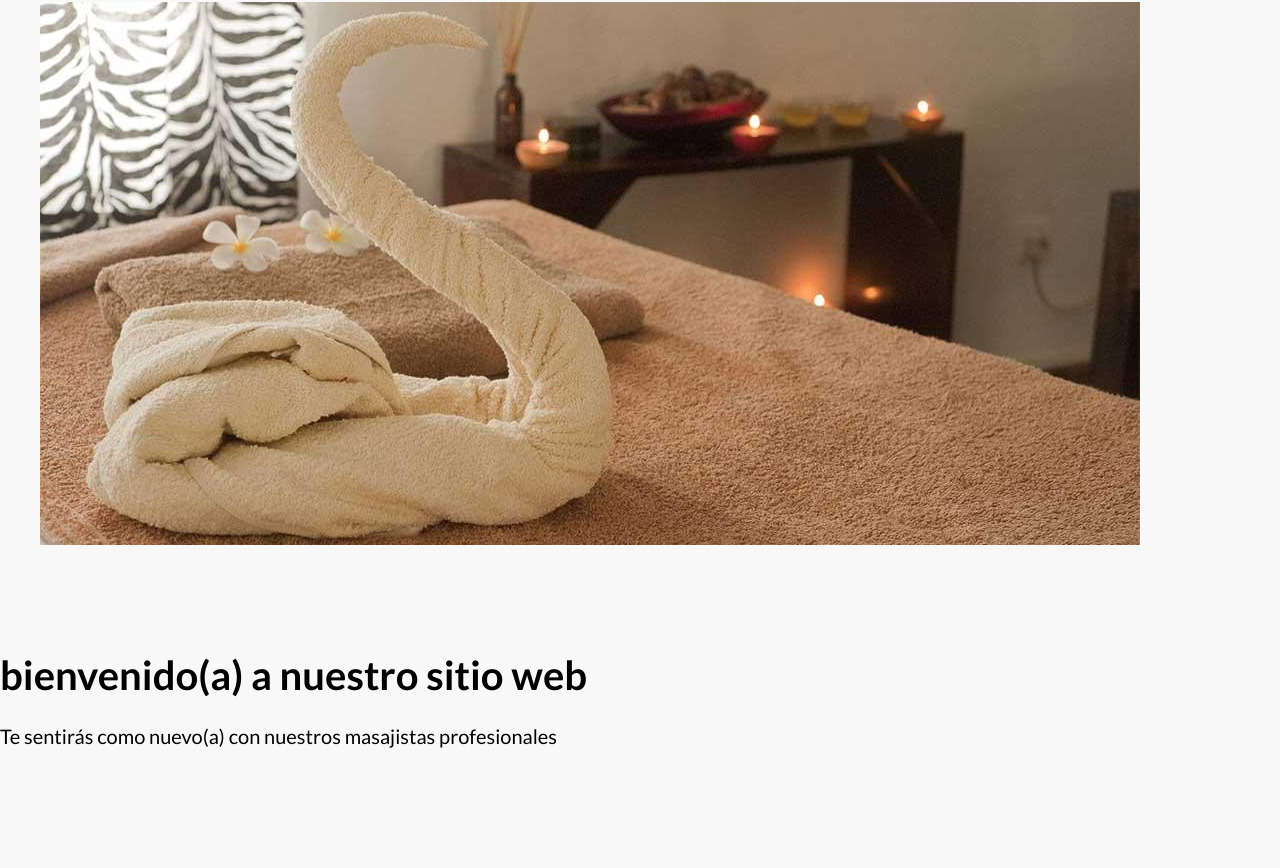
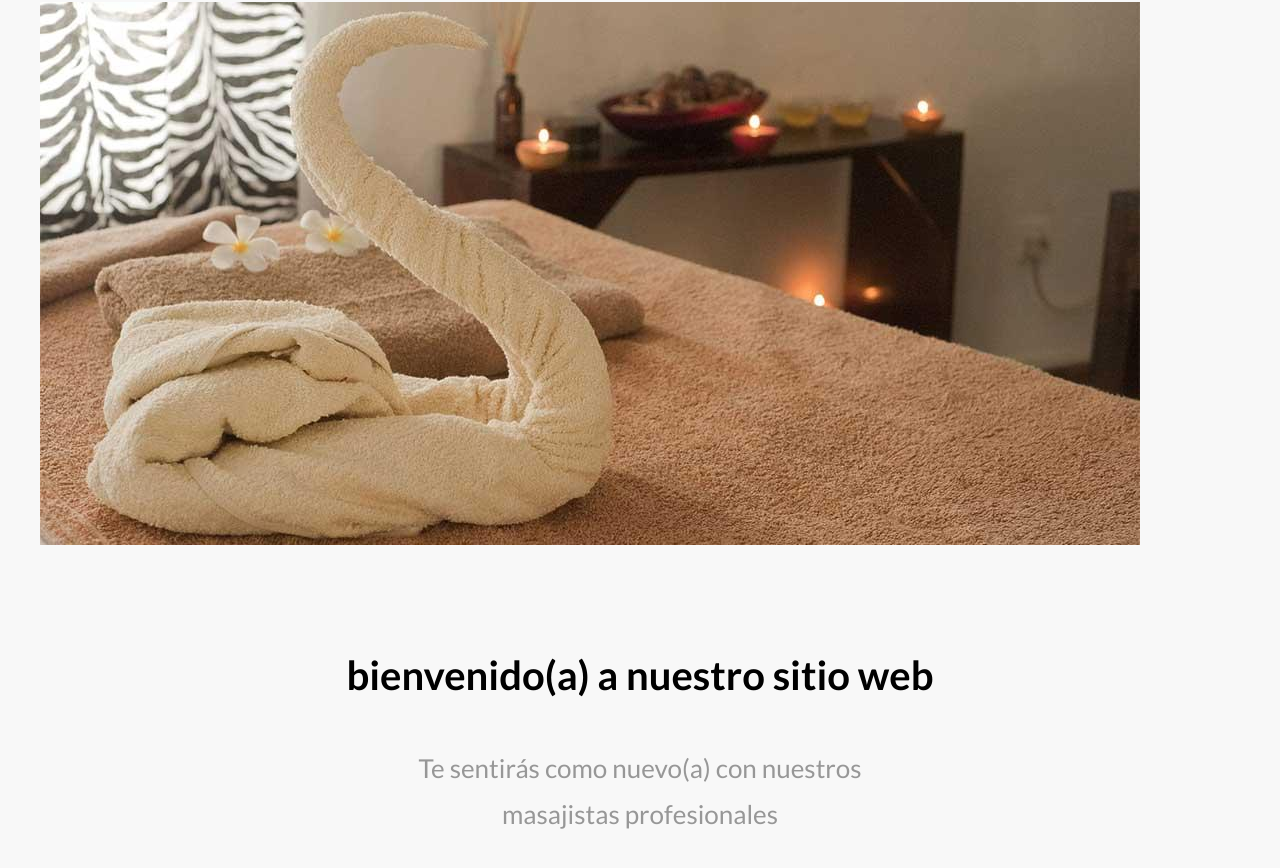
Before and after one commit to HugoAvila-Dev/CarolinaSpa, a website: page index.html in a window 1280 px wide. Shown: the part 389-1257 px from the top of the page. Drawn offline with Linux system fonts and the light colour scheme; a web font is replaced by a local one.

Commit message:
css a bienvenida

```diff
--- a/src/scss/app.scss
+++ b/src/scss/app.scss
@@ -1,3 +1,4 @@
 @use 'base';
 @use 'ui/header';
 @use 'ui/social';
+@use 'ui/contenido';
--- /dev/null
+++ b/src/scss/ui/contenido/_bienvenida.scss
@@ -0,0 +1,18 @@
+@use 'base/variables' as v;
+@use 'base/mixins' as m;
+
+.bienvenida {
+    text-align: center;
+
+    &__heading {
+
+    }
+
+    &__texto {
+        font-size: 2.6rem;
+        color: v.$gris;
+        max-width: 50rem;
+        margin: 4rem auto 0 auto;
+        line-height: 1.8;
+    }
+}
--- /dev/null
+++ b/src/scss/ui/contenido/_index.scss
@@ -0,0 +1 @@
+@forward 'bienvenida';
```
Also changed, not shown: index.html (+0 -1 lines), build/css/app.css, 1 other file.
